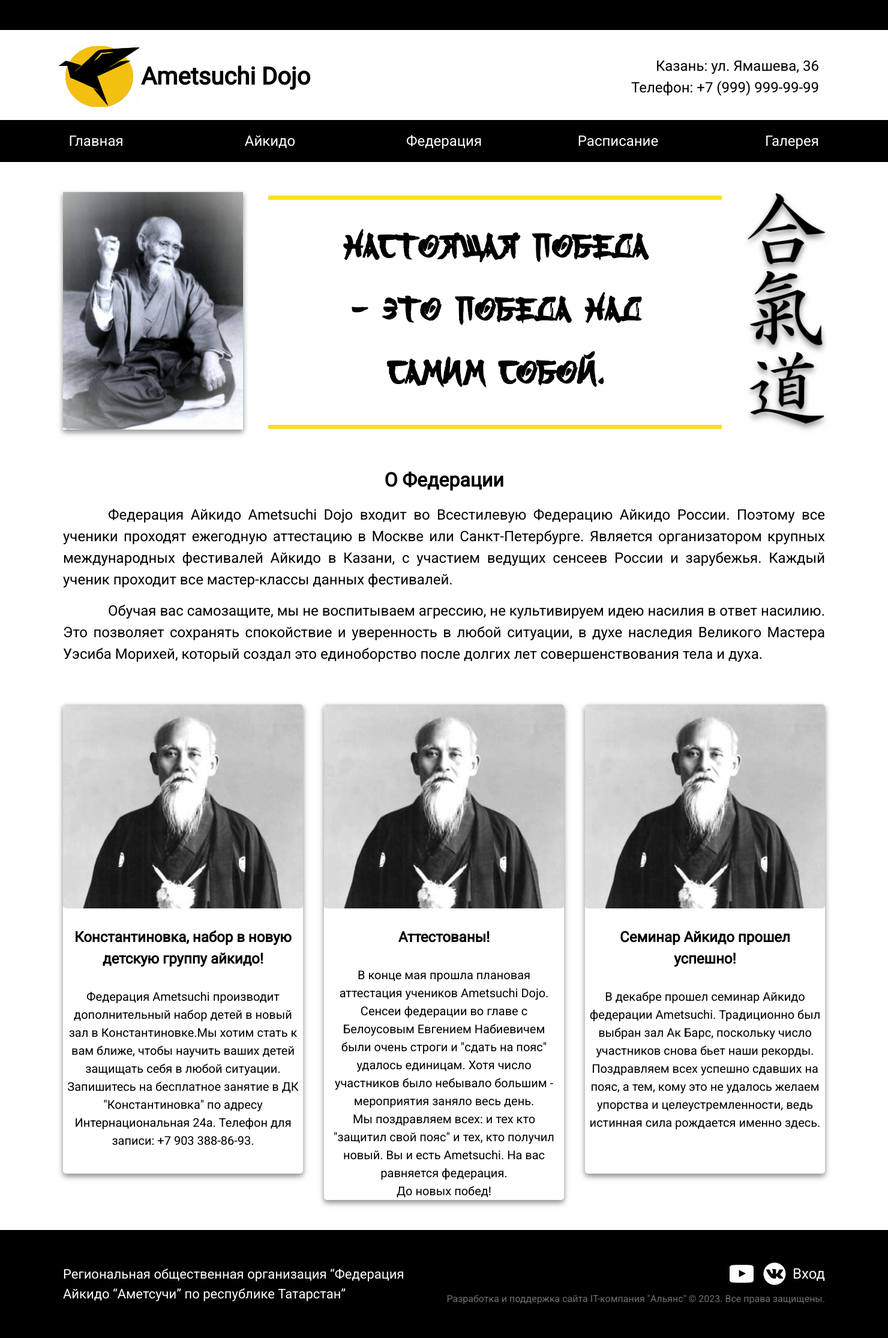
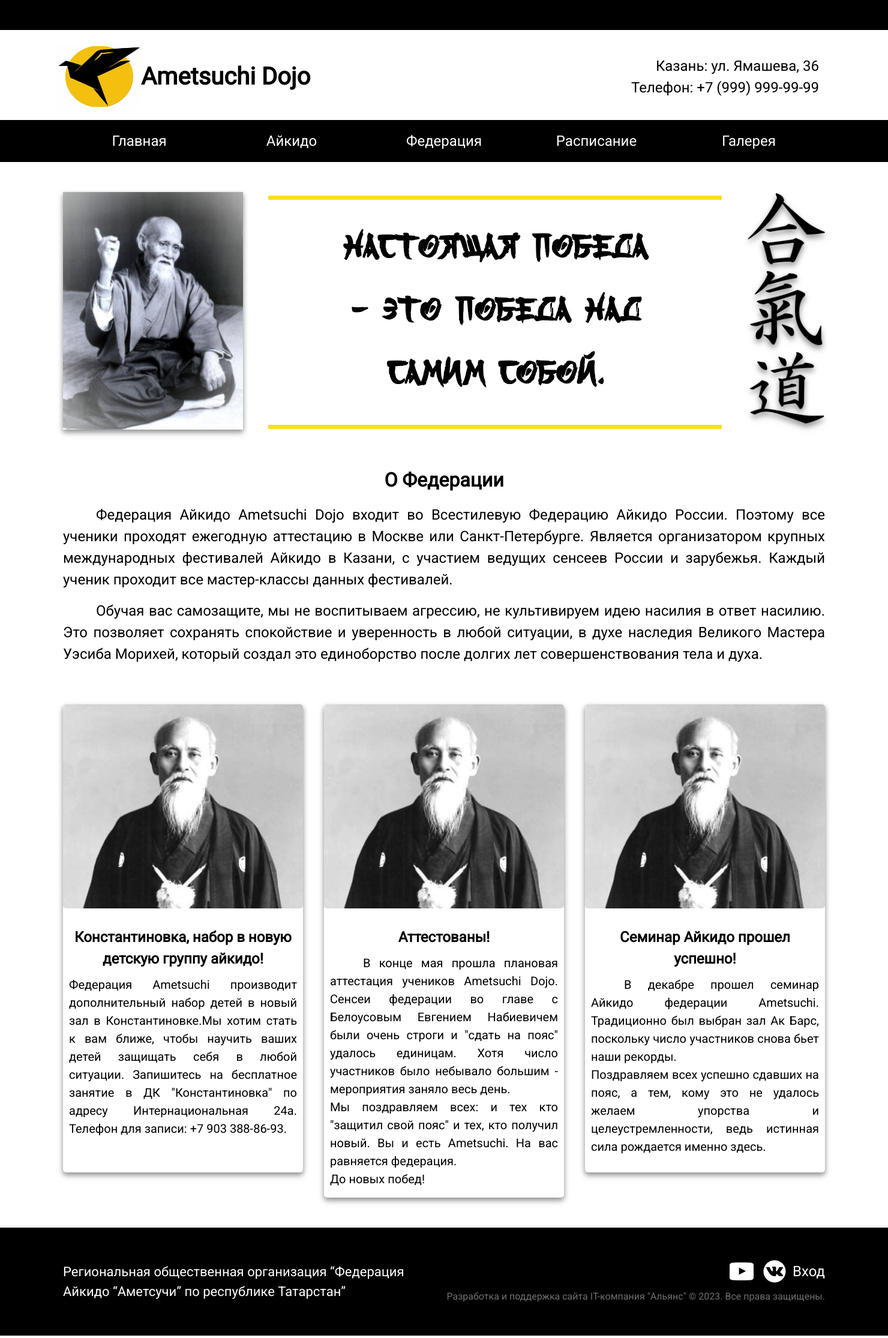
Before and after one commit to ScorpionLF/aikido, a PHP site: page / in a window 1480 px wide. Shown: the whole page at 60% size. Run offline with PHP 8.4, Linux system fonts and the light colour scheme; some libraries are stand-ins or nearby versions.

Commit message:
News text justified

```diff
--- a/css/header_style.css
+++ b/css/header_style.css
@@ -114,7 +114,7 @@
 
 .m_button {
 
-    width: 290px;
+    width: 254px;
     z-index: 100;
 }
 
--- a/css/main_style.css
+++ b/css/main_style.css
@@ -164,19 +164,19 @@
 
 .new {
     /* width: 410px; */
-    width: 390px;
+    width: 380px;
     min-height: 310px;
-    margin-left: 5px;
+    margin-left: 10px;
 
     /* margin-left: 10px; */
-    margin-top: 30px;
+    margin-top: 10px;
     font-family: 'Roboto';
     font-style: normal;
     font-weight: 400;
     font-size: 20px;
     display: flex;
     /* align-items: center; */
-    text-align: center;
+    text-align: justify;
     color: #000000;
 }
 
@@ -185,6 +185,8 @@
     /* margin-left: 80px; */
     margin-left: 35px;
 }
+
+
 
 .new_3 {
     position: relative;
--- a/css/style.css
+++ b/css/style.css
@@ -44,5 +44,5 @@
 }
 
 p {
-    text-indent: 75px;
+    text-indent: 55px;
 }
--- a/index.php
+++ b/index.php
@@ -55,7 +55,8 @@
                 <div class="new_block">
                     <img class="new_image" src="images/image.jpg" alt="new_image_1">
                     <div class="new_title">Константиновка, набор в новую детскую группу айкидо!</div>
-                    <div class="new"><?php echo(file_get_contents('./news/new_1.txt')); ?>
+                    <div class="new">
+                        <?php echo (file_get_contents('./news/new_1.txt')); ?>
                     </div>
                 </div>
             </div>
@@ -63,7 +64,8 @@
                 <div class="new_block">
                     <img class="new_image" src="images/image.jpg" alt="new_image_2">
                     <div class="new_title">Аттестованы!</div>
-                    <div class="new">В конце мая прошла плановая аттестация учеников Ametsuchi Dojo. Сенсеи федерации во
+                    <div class="new">
+                        <p>В конце мая прошла плановая аттестация учеников Ametsuchi Dojo. Сенсеи федерации во
                             главе с Белоусовым Евгением Набиевичем были очень строги и "сдать на пояс" удалось единицам.
                             Хотя
                             число участников было небывало большим - мероприятия заняло весь день. <br>
@@ -71,6 +73,7 @@
                             Ametsuchi. На
                             вас равняется федерация.<br>
                             До новых побед!
+                        <p>
                     </div>
                 </div>
             </div>
@@ -78,13 +81,15 @@
                 <div class="new_block">
                     <img class="new_image" src="images/image.jpg" alt="new_image_3">
                     <div class="new_title">Семинар Айкидо прошел успешно!</div>
-                    <div class="new">В декабре прошел семинар Айкидо федерации Ametsuchi.
+                    <div class="new">
+                        <p>В декабре прошел семинар Айкидо федерации Ametsuchi.
                             Традиционно был выбран зал Ак Барс, поскольку число участников снова бьет наши рекорды.<br>
                             Поздравляем всех успешно
-                        сдавших на пояс, а тем, кому это не удалось желаем упорства и целеустремленности, ведь истинная
+                            сдавших на пояс, а тем, кому это не удалось желаем упорства и целеустремленности, ведь
+                            истинная
                             сила
                             рождается именно здесь.
-
+                        </p>
                     </div>
                 </div>
             </div>
--- a/news/new_1.txt
+++ b/news/new_1.txt
@@ -1,4 +1,4 @@
-Федерация Аmetsuchi производит дополнительный набор детей в новый зал в Константиновке.Мы хотим стать к вам ближе, чтобы научить ваших детей защищать себя в любой ситуации.
+    Федерация Аmetsuchi производит дополнительный набор детей в новый зал в Константиновке.Мы хотим стать к вам ближе, чтобы научить ваших детей защищать себя в любой ситуации.
 Запишитесь на бесплатное занятие в ДК "Константиновка" по адресу Интернациональная 24а.
 Телефон для записи:
 +7 903 388-86-93.
```
Lines whose indentation alone changed are shown as unchanged.
